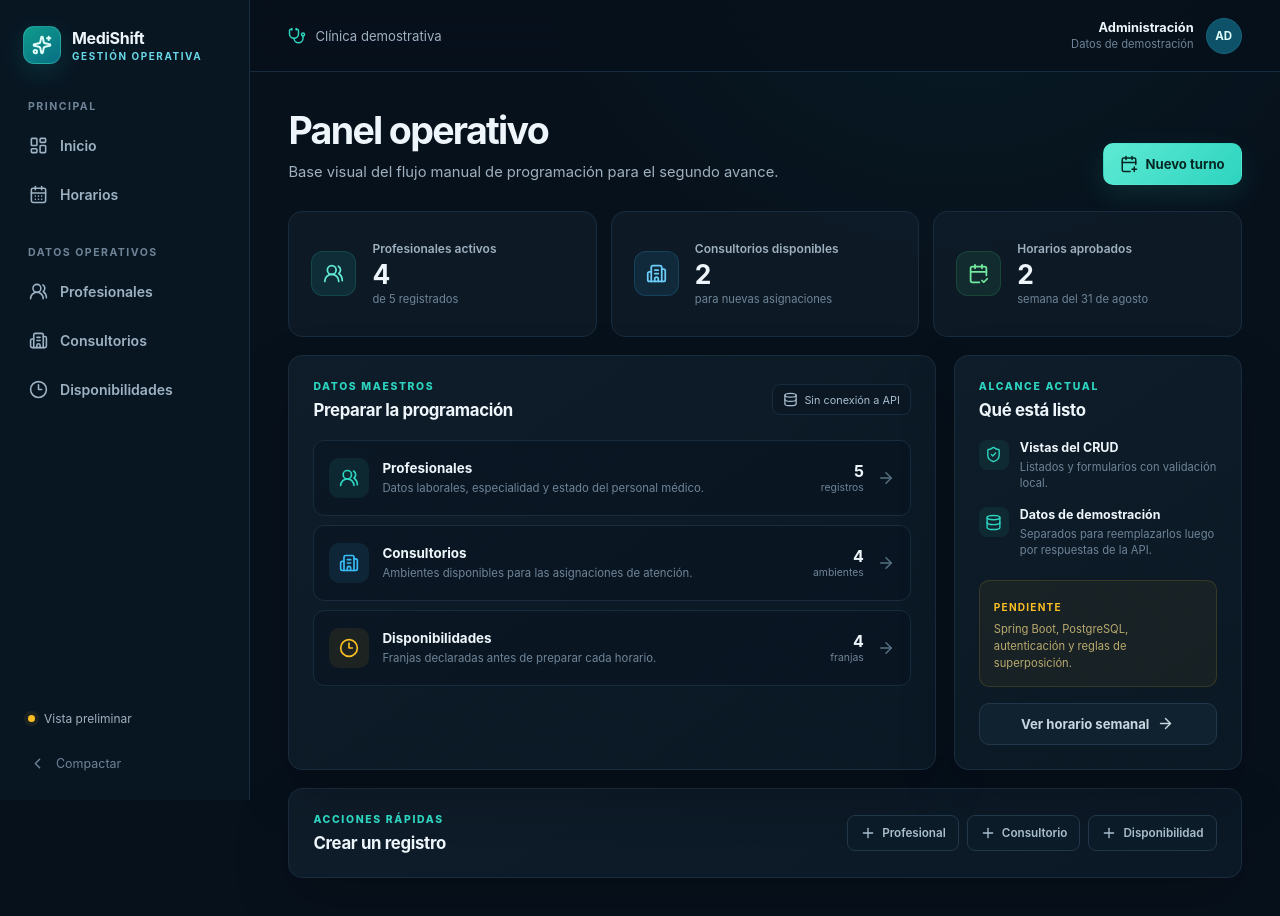
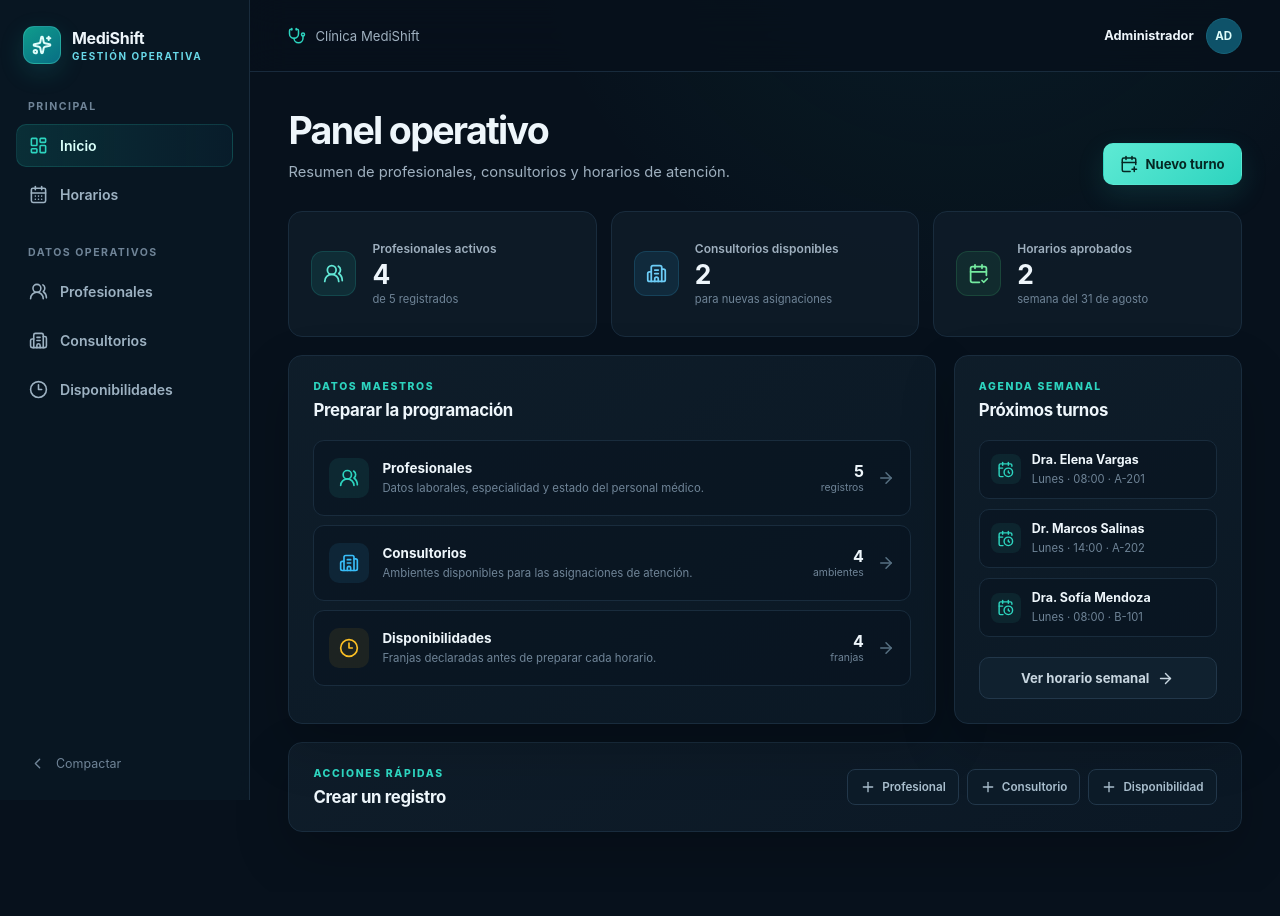
Before and after one commit to dex-hg/medishift, a React (Vite) app in the folder client/: page /panel in a window 1280 px wide. Shown: the top 916 px of the page. After the commit the page ends 892 px from the top, so only its background shows below. Built offline with nearby package versions, Linux system fonts and the light colour scheme.

Commit message:
refactor(dashboard): adaptar el panel a la navegación pública

```diff
--- a/client/src/components/EncabezadoPagina.jsx
+++ b/client/src/components/EncabezadoPagina.jsx
@@ -7,7 +7,7 @@ function EncabezadoPagina({ ruta = [], titulo, descripcion, acciones }) {
       <div className="encabezado-pagina__texto">
         {ruta.length > 0 && (
           <nav className="migas" aria-label="Ruta de navegación">
-            <Link to="/">Inicio</Link>
+            <Link to="/panel">Inicio</Link>
             {ruta.map((elemento) => (
               <span className="migas__elemento" key={elemento.etiqueta}>
                 <ChevronRight size={13} aria-hidden="true" />
--- a/client/src/components/EstructuraAplicacion.jsx
+++ b/client/src/components/EstructuraAplicacion.jsx
@@ -17,7 +17,7 @@ const gruposNavegacion = [
   {
     titulo: 'Principal',
     enlaces: [
-      { destino: '/', etiqueta: 'Inicio', icono: LayoutDashboard, fin: true },
+      { destino: '/panel', etiqueta: 'Inicio', icono: LayoutDashboard, fin: true },
       { destino: '/horarios', etiqueta: 'Horarios', icono: CalendarDays },
     ],
   },
@@ -81,10 +81,6 @@ function EstructuraAplicacion() {
         </nav>
 
         <div className="barra-lateral__pie">
-          <div className="etiqueta-prototipo">
-            <span className="etiqueta-prototipo__punto" />
-            <span>Vista preliminar</span>
-          </div>
           <button
             className="boton-compactar"
             type="button"
@@ -118,12 +114,11 @@ function EstructuraAplicacion() {
           </button>
           <div className="barra-superior__contexto">
             <Stethoscope size={18} />
-            <span>Clínica demostrativa</span>
+            <span>Clínica MediShift</span>
           </div>
           <div className="perfil">
             <span className="perfil__datos">
-              <strong>Administración</strong>
-              <small>Datos de demostración</small>
+              <strong>Administrador</strong>
             </span>
             <span className="perfil__avatar" aria-hidden="true">AD</span>
           </div>
--- a/client/src/pages/Inicio.jsx
+++ b/client/src/pages/Inicio.jsx
@@ -3,11 +3,10 @@ import {
   ArrowRight,
   Building2,
   CalendarCheck2,
+  CalendarClock,
   CalendarPlus,
   Clock3,
-  Database,
   Plus,
-  ShieldCheck,
   UsersRound,
 } from 'lucide-react';
 import EncabezadoPagina from '../components/EncabezadoPagina';
@@ -53,7 +52,7 @@ function Inicio() {
     <>
       <EncabezadoPagina
         titulo="Panel operativo"
-        descripcion="Base visual del flujo manual de programación para el segundo avance."
+        descripcion="Resumen de profesionales, consultorios y horarios de atención."
         acciones={
           <Link className="boton boton--primario" to="/horarios/nuevo">
             <CalendarPlus size={18} />
@@ -102,10 +101,6 @@ function Inicio() {
               <p className="sobrelinea">Datos maestros</p>
               <h2>Preparar la programación</h2>
             </div>
-            <span className="indicador-demostracion">
-              <Database size={15} />
-              Sin conexión a API
-            </span>
           </div>
 
           <div className="accesos-crud">
@@ -128,28 +123,22 @@ function Inicio() {
           </div>
         </section>
 
-        <aside className="panel panel--estado">
-          <p className="sobrelinea">Alcance actual</p>
-          <h2>Qué está listo</h2>
-          <ul className="lista-alcance">
-            <li>
-              <span><ShieldCheck size={17} /></span>
-              <div>
-                <strong>Vistas del CRUD</strong>
-                <small>Listados y formularios con validación local.</small>
-              </div>
-            </li>
-            <li>
-              <span><Database size={17} /></span>
-              <div>
-                <strong>Datos de demostración</strong>
-                <small>Separados para reemplazarlos luego por respuestas de la API.</small>
-              </div>
-            </li>
-          </ul>
-          <div className="pendiente-api">
-            <span>Pendiente</span>
-            <p>Spring Boot, PostgreSQL, autenticación y reglas de superposición.</p>
+        <aside className="panel panel--agenda">
+          <p className="sobrelinea">Agenda semanal</p>
+          <h2>Próximos turnos</h2>
+          <div className="lista-turnos">
+            {turnos.slice(0, 3).map((turno) => {
+              const primerBloque = Object.entries(turno.bloques)[0];
+              return (
+                <div className="turno-resumen" key={turno.id}>
+                  <span><CalendarClock size={17} /></span>
+                  <div>
+                    <strong>{turno.profesional}</strong>
+                    <small>{primerBloque[0]} · {primerBloque[1][0]} · {turno.consultorio}</small>
+                  </div>
+                </div>
+              );
+            })}
           </div>
           <Link className="boton boton--secundario boton--ancho" to="/horarios">
             Ver horario semanal
--- a/client/src/styles/layout.css
+++ b/client/src/styles/layout.css
@@ -125,25 +125,6 @@
   gap: 9px;
 }
 
-.etiqueta-prototipo {
-  display: flex;
-  align-items: center;
-  min-height: 34px;
-  padding: 0 12px;
-  gap: 9px;
-  color: var(--texto-secundario);
-  font-size: 0.75rem;
-  white-space: nowrap;
-}
-
-.etiqueta-prototipo__punto {
-  width: 7px;
-  height: 7px;
-  background: var(--ambar);
-  border-radius: 999px;
-  box-shadow: 0 0 0 4px rgb(251 191 36 / 8%);
-}
-
 .boton-compactar {
   display: flex;
   align-items: center;
@@ -180,7 +161,6 @@
 .aplicacion--compacta .marca__texto,
 .aplicacion--compacta .navegacion__titulo,
 .aplicacion--compacta .navegacion__enlace span,
-.aplicacion--compacta .etiqueta-prototipo span,
 .aplicacion--compacta .boton-compactar span {
   display: none;
 }
@@ -193,11 +173,6 @@
 
 .aplicacion--compacta .boton-compactar svg {
   transform: rotate(180deg);
-}
-
-.aplicacion--compacta .etiqueta-prototipo {
-  justify-content: center;
-  padding: 0;
 }
 
 .area-principal {
--- a/client/src/styles/pages/inicio.css
+++ b/client/src/styles/pages/inicio.css
@@ -72,7 +72,7 @@
 }
 
 .panel--principal,
-.panel--estado,
+.panel--agenda,
 .panel--acciones {
   padding: 24px;
 }
@@ -89,19 +89,6 @@
   margin-bottom: 0;
   font-size: 1.05rem;
   letter-spacing: -0.02em;
-}
-
-.indicador-demostracion {
-  display: inline-flex;
-  align-items: center;
-  padding: 7px 10px;
-  gap: 6px;
-  color: #a9bed0;
-  background: #0b1722;
-  border: 1px solid var(--borde-suave);
-  border-radius: 8px;
-  font-size: 0.68rem;
-  white-space: nowrap;
 }
 
 .accesos-crud {
@@ -190,24 +177,27 @@
   color: #577082;
 }
 
-.panel--estado > h2 {
+.panel--agenda > h2 {
   margin-bottom: 20px;
 }
 
-.lista-alcance {
+.lista-turnos {
   display: grid;
-  margin: 0;
-  padding: 0;
-  gap: 16px;
-  list-style: none;
+  margin-bottom: 20px;
+  gap: 10px;
 }
 
-.lista-alcance li {
+.turno-resumen {
   display: flex;
+  align-items: center;
+  padding: 11px;
   gap: 11px;
+  background: rgb(7 17 28 / 40%);
+  border: 1px solid var(--borde-suave);
+  border-radius: 10px;
 }
 
-.lista-alcance li > span {
+.turno-resumen > span {
   display: grid;
   flex: 0 0 30px;
   width: 30px;
@@ -218,42 +208,20 @@
   border-radius: 8px;
 }
 
-.lista-alcance div {
+.turno-resumen div {
   display: grid;
   gap: 4px;
 }
 
-.lista-alcance strong {
+.turno-resumen strong {
   font-size: 0.78rem;
 }
 
-.lista-alcance small {
+.turno-resumen small {
   color: var(--texto-tenue);
   font-size: 0.7rem;
   line-height: 1.45;
-}
-
-.pendiente-api {
-  margin: 22px 0 16px;
-  padding: 14px;
-  background: rgb(251 191 36 / 5%);
-  border: 1px solid rgb(251 191 36 / 14%);
-  border-radius: 10px;
-}
-
-.pendiente-api span {
-  color: var(--ambar);
-  font-size: 0.63rem;
-  font-weight: 750;
-  letter-spacing: 0.12em;
-  text-transform: uppercase;
-}
-
-.pendiente-api p {
-  margin: 6px 0 0;
-  color: #b9a96d;
-  font-size: 0.7rem;
-  line-height: 1.5;
+  text-transform: capitalize;
 }
 
 .panel--acciones {
--- a/client/src/styles/responsive.css
+++ b/client/src/styles/responsive.css
@@ -36,18 +36,12 @@
   .aplicacion--compacta .marca__texto,
   .aplicacion--compacta .navegacion__titulo,
   .aplicacion--compacta .navegacion__enlace span,
-  .aplicacion--compacta .etiqueta-prototipo span,
   .aplicacion--compacta .boton-compactar span {
     display: initial;
   }
 
   .aplicacion--compacta .navegacion__enlace,
   .aplicacion--compacta .boton-compactar {
-    justify-content: flex-start;
-    padding-inline: 12px;
-  }
-
-  .aplicacion--compacta .etiqueta-prototipo {
     justify-content: flex-start;
     padding-inline: 12px;
   }
```
